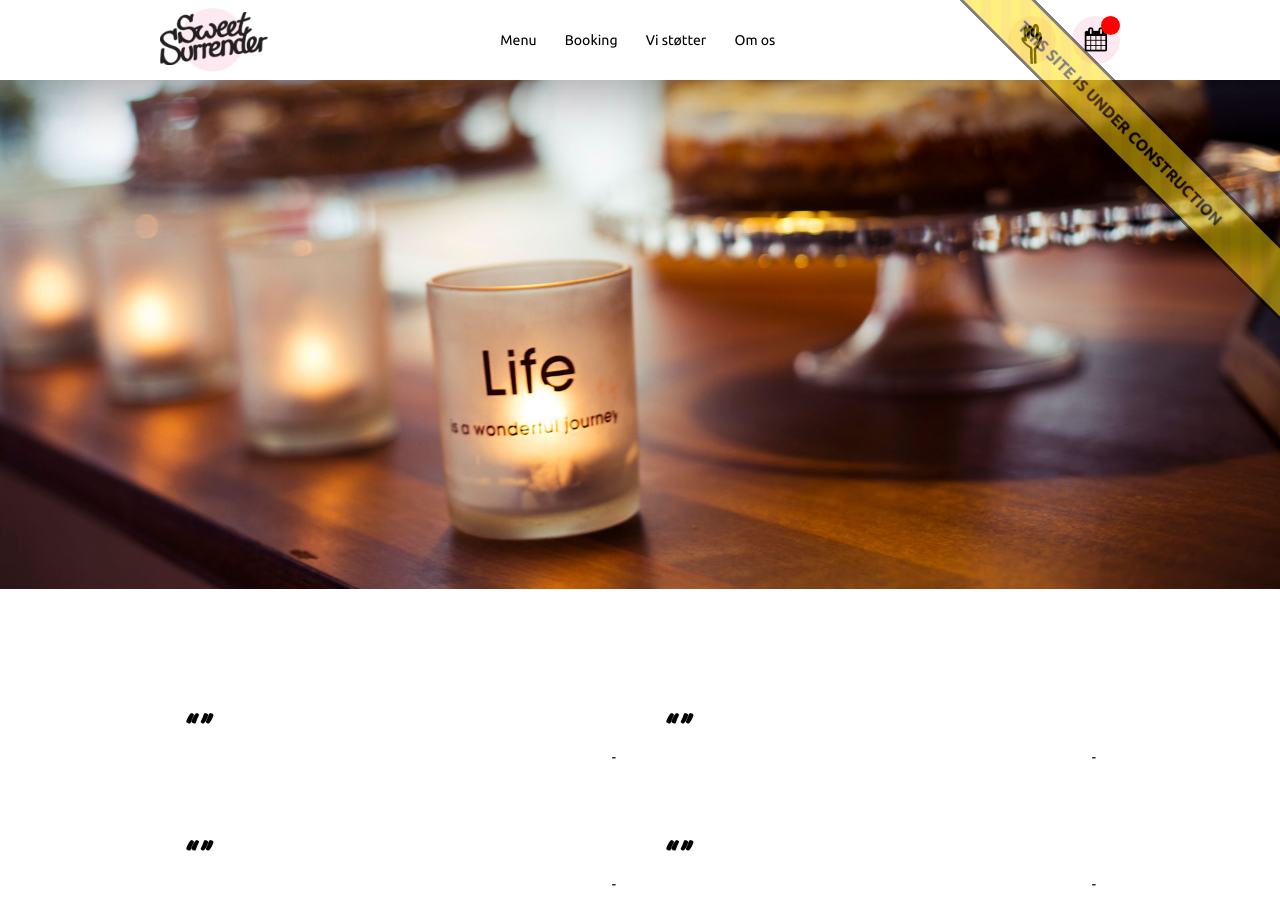
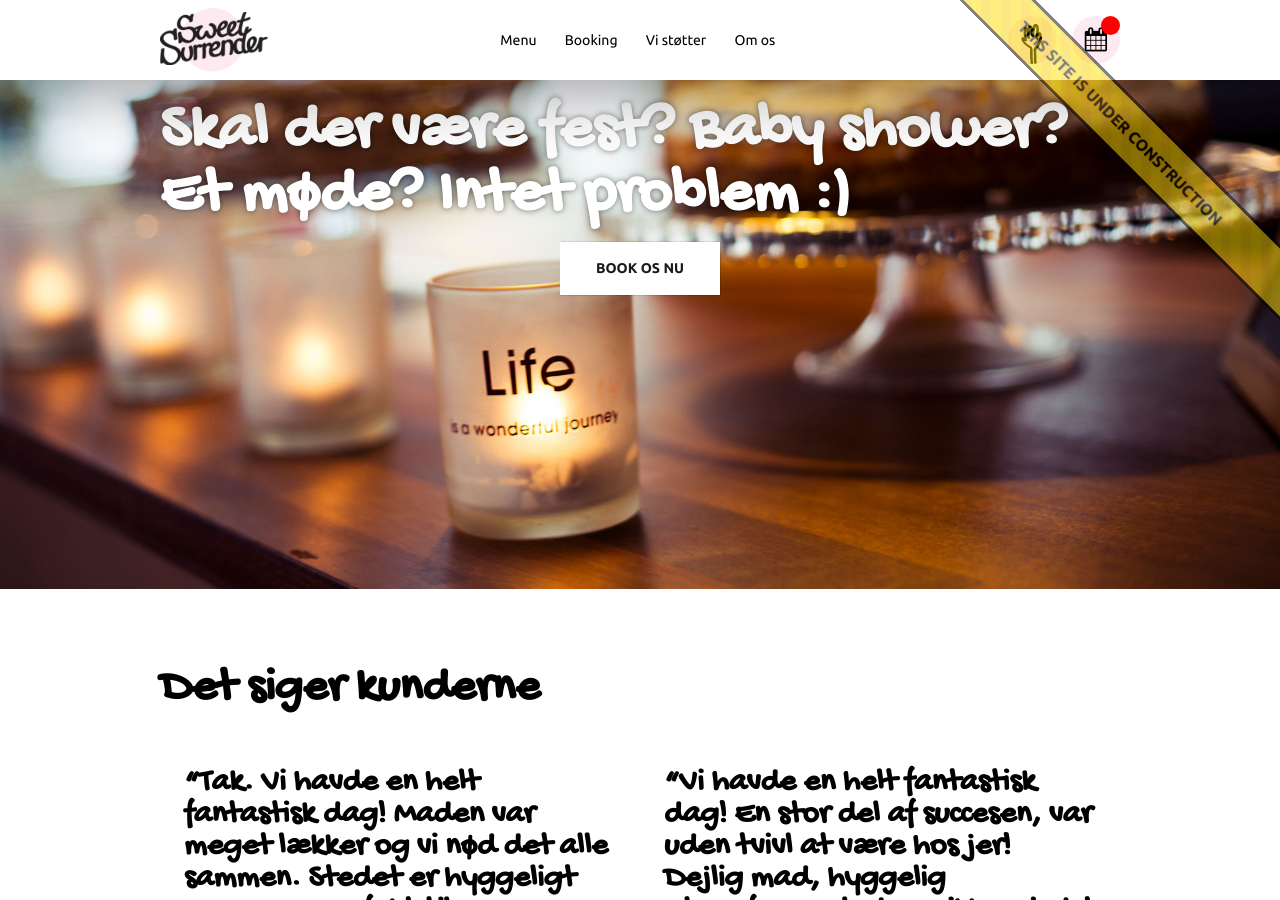
Before and after one commit to sweetsurrenderdk/sweetsurrenderdk.github.io, a Jekyll site: the page built from content/da/80194a97565a3723e2c8d5c404ec87e0a67ea0ff.md, in a window 1280 px wide and 900 px high, scrolled down 311 px. Built offline with Jekyll 4.4.1, drawn with Linux system fonts in a browser that asks for light colours; some of the changed text lies outside the part shown.

Commit message:
Commit from HashBrown CMS

```diff
--- a/content/da/80194a97565a3723e2c8d5c404ec87e0a67ea0ff.md
+++ b/content/da/80194a97565a3723e2c8d5c404ec87e0a67ea0ff.md
@@ -6,32 +6,32 @@ sections:
         template: fullHeightBanner
         button:
             target: _self
-            text: null
+            text: 'Book os nu'
             href: '#book-us-now'
-        text: null
+        text: '# Skal der være fest? Baby shower? Et møde? Intet problem :)'
         backgroundImage: b66ba8f6703592bb5a2d2d01a3e18b0500db998b
     -
         template: quotes
-        heading: null
+        heading: 'Det siger kunderne'
         quotes:
             -
-                text: null
-                name: null
+                text: 'Tak. Vi havde en helt fantastisk dag! Maden var meget lækker og vi nød det alle sammen. Stedet er hyggeligt og passer perfekt til en navnefest. Personalet var helt vildt søde og ret så tjekkede. Vi kunne bare læne os tilbage og nyde dagen sammen med vores gæster'
+                name: 'Lone Jakobsen'
             -
-                text: null
-                name: null
+                text: 'Vi havde en helt fantastisk dag! En stor del af succesen, var uden tvivl at være hos jer! Dejlig mad, hyggelig atmosfære, plads og ikke mindst jeres helt igennem behagelige og søde personale. Man fornemmede at blive hygget om!! Vores gæster var også meget imponerede over stedet og maden. Så TAK!'
+                name: 'Katrine Muff Enevoldsen'
             -
-                text: null
-                name: null
+                text: 'Tusind tak for skøn skøn mad og dejlige rammer for vores søns barnedåb. Vi havde en rigtig god dag og vi er fuldt ud tilfredse med maden, stedet og serviceringen. Fra gæsterne kom der også mange roser til maden. Så TUSIND tak fra os!!'
+                name: 'Anne Ulrik'
             -
-                text: null
-                name: null
+                text: 'Vi havde en rigtig dejlig dag, skønt sted at holde et arrangement især med børn. Lækker mad og søde piger der sørgede for det hele? Kun ros herfra og helt sikkert ikke sidste gang vi vælger at holde noget på cafeen'
+                name: 'Heidi Hvam'
     -
         template: buffetInfo
         heading: null
         subheading: null
-        brunchText: null
-        lunchText: null
+        brunchText: ""
+        lunchText: ""
         images:
             - 23f2ecfa4c1b5b0b4a1bdbc9d1f4755d641efbfd
             - 23f2ecfa4c1b5b0b4a1bdbc9d1f4755d641efbfd
```
Also changed, not shown: other parts of content/da/80194a97565a3723e2c8d5c404ec87e0a67ea0ff.md (+2 -0 lines).
